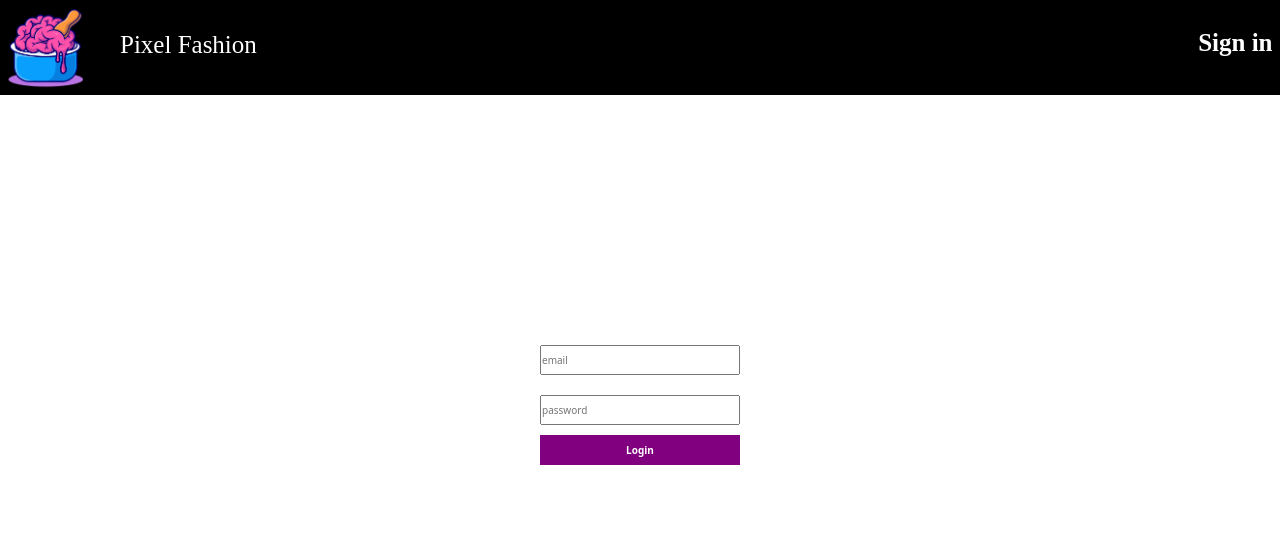
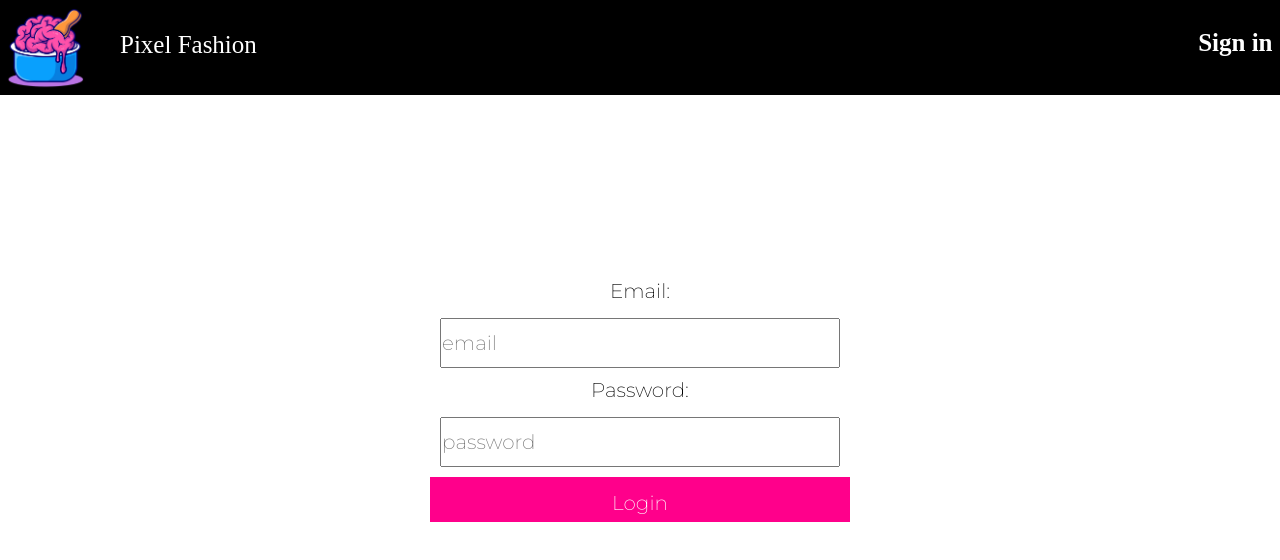
Before and after one commit to dsantucho/PreEntrega1-SANTUCHO, a React (Create React App) app: page /login in a window 1280 px wide. Shown: the top 560 px of the page. Built offline with nearby package versions, Linux system fonts and the light colour scheme; a web font is replaced by a local one.

Commit message:
login style

```diff
--- a/src/pages/Login.js
+++ b/src/pages/Login.js
@@ -30,11 +30,13 @@ const Login = () => {
     return (
         <div className="login">
             <form onSubmit={handleLogin}>
+                <h3>Email:</h3>
                 <input
                     type="email"
                     placeholder="email"
                     onChange={(e) => setEmail(e.target.value)}
                 />
+                <h3>Password:</h3>
                 <input
                     type="password"
                     placeholder="password"
--- a/src/sass/components/_login.scss
+++ b/src/sass/components/_login.scss
@@ -9,26 +9,40 @@
       flex-direction: column;
       align-items: center;
 
+      h3{
+        font-size: $font-size-base;
+        font-family: 'Montserrat';
+        color: black;
+      }
+
       input{
-        width: 200px;
-        height: 30px;
+        width: 400px;
+        height: 50px;
         margin: 10px;
+        font-size: $font-size-base;
+        font-family: 'Montserrat';
+        color: black;
       }
 
       button{
-        width: 200px;
-        height: 30px;
-        border: none;
-        background-color: purple;
+        background-color: $color-neon-pink;
+        border: solid $color-neon-pink;
+        border-radius: 0px;
+        height: 45px;
+        width: 100%;
+        font-size: $font-size-base;
+        font-family: 'Montserrat';
         color: white;
-        font-weight: bold;
-        cursor: pointer;
+        &:hover{
+            color: black;
+            background-color: white;
+        }
       }
 
       span{
-        font-size: 12px;
-        color: red;
-        margin-top: 10px;
+        font-size: $font-size-base;
+        color: $color-neon-blue;
+        margin-top: 20px;
       }
     }
 }
```
Lines whose indentation alone changed are shown as unchanged.
